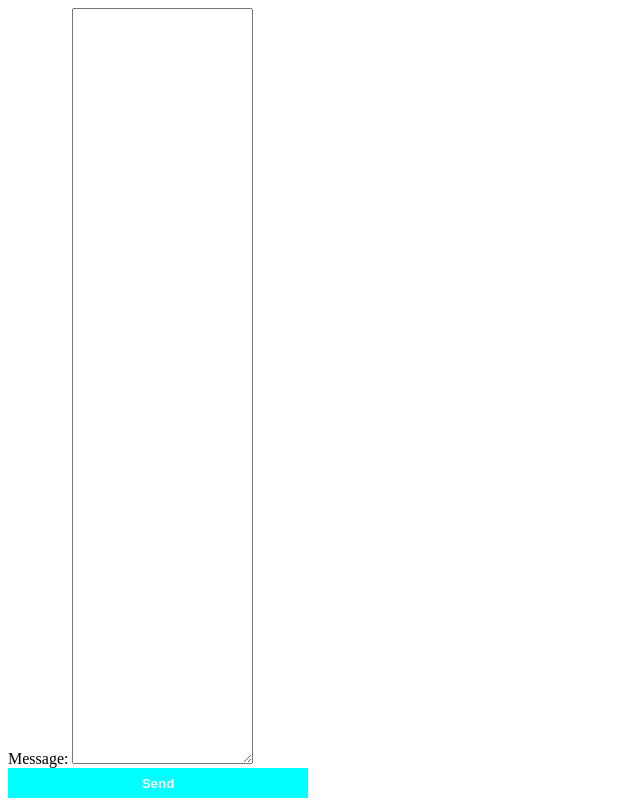
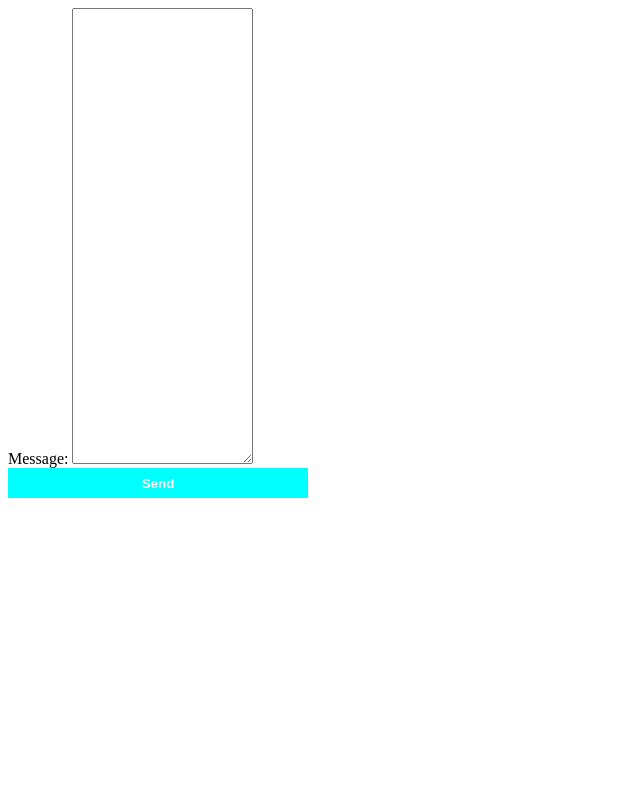
Before and after one commit to IHackOnlineGames/data, a plain HTML site: page index.html in a window 1280 px wide. Shown: the whole page, without its empty margins (0-640 px from the left). Drawn offline with Linux system fonts and the light colour scheme.

Commit message:
Update index.html

```diff
--- a/index.html
+++ b/index.html
@@ -16,7 +16,7 @@
   <body>
     <form id="message-form">
       <label for="message">Message:</label>
-      <textarea id="message" name="message" rows="50"></textarea>
+      <textarea id="message" name="message" rows="30"></textarea>
       <br>
       <button type="submit">Send</button>
     </form>
```
